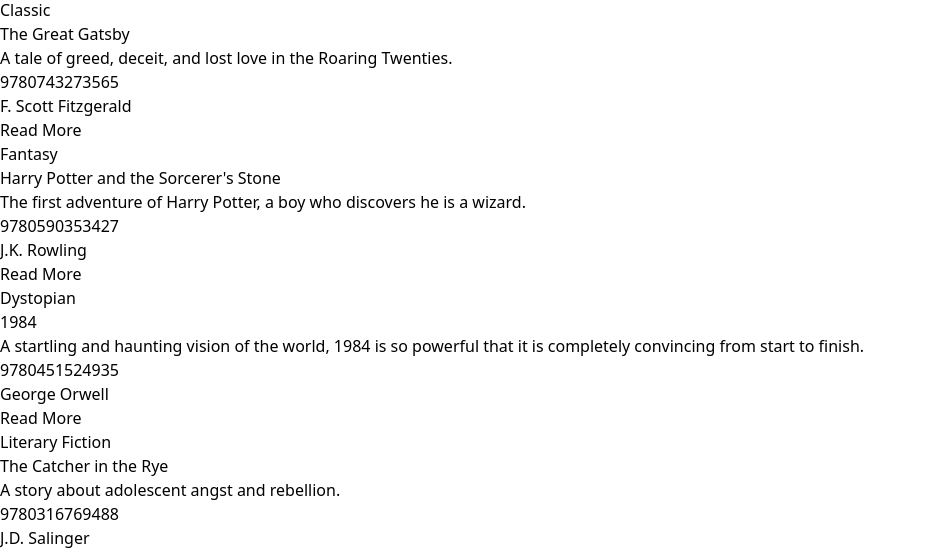
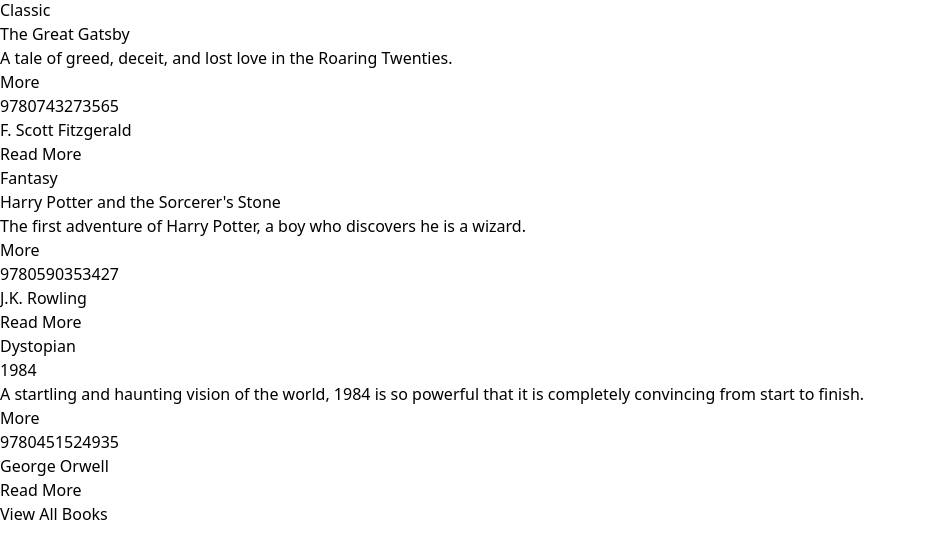
Before and after one commit to martinwinther/read-repo, a React (Vite) app: page / in a window 1280 px wide. Shown: the part 394-948 px from the top of the page, without its empty margins (0-926 px from the left). After the commit the page ends 920 px from the top, so only its background shows below. Built offline with nearby package versions, Linux system fonts and the light colour scheme.

Commit message:
add state

```diff
--- a/src/App.tsx
+++ b/src/App.tsx
@@ -2,6 +2,7 @@
 import Hero from './components/Hero'
 import HomeCards from './components/HomeCards'
 import BookList from './components/BookList'
+import ViewAllBooks from './components/ViewAllBooks'
 
 const App = () => {
   return (
@@ -10,14 +11,7 @@
       <Hero />
       <HomeCards />
       <BookList />
-
-      <section className="m-auto max-w-lg my-10 px-6">
-        <a
-          href="jobs.html"
-          className="block bg-black text-white text-center py-4 px-6 rounded-xl hover:bg-gray-700">
-          View All Books
-        </a>
-      </section>
+      <ViewAllBooks />
     </>
   )
 }
--- a/src/components/Book.tsx
+++ b/src/components/Book.tsx
@@ -1,4 +1,13 @@
+import { useState } from 'react'
 const Book = ({ book }) => {
+  const [showFullDescription, setShowFullDescription] = useState(false)
+
+  let description = book.description.long
+
+  if (!showFullDescription) {
+    description = book.description.short
+  }
+
   return (
     <div className="bg-white rounded-xl shadow-md relative">
       <div className="p-4">
@@ -7,7 +16,13 @@
           <h3 className="text-xl font-bold">{book.title}</h3>
         </div>
 
-        <div className="mb-5">{book.description.short}</div>
+        <div className="mb-5">{description}</div>
+
+        <button
+          onClick={() => setShowFullDescription((prevState) => !prevState)}
+          className="text-indigo-500 mb-5 hover:text-indigo-50">
+          {showFullDescription ? 'less' : 'More'}
+        </button>
 
         <h3 className="text-indigo-500 mb-2">{book.isbn}</h3>
 
--- a/src/components/BookList.tsx
+++ b/src/components/BookList.tsx
@@ -2,6 +2,8 @@
 import Book from './Book'
 
 const BookList = () => {
+  const recentBooks = books.slice(0, 3)
+
   return (
     <section className="bg-blue-50 px-4 py-10">
       <div className="container-xl lg:container m-auto">
@@ -9,7 +11,7 @@
           Browse Books
         </h2>
         <div className="grid grid-cols-1 md:grid-cols-3 gap-6">
-          {books.map((book) => (
+          {recentBooks.map((book) => (
             <Book key={book.id} book={book} />
           ))}
         </div>
--- /dev/null
+++ b/src/components/ViewAllBooks.tsx
@@ -0,0 +1,13 @@
+const ViewAllBooks = () => {
+  return (
+    <section className="m-auto max-w-lg my-10 px-6">
+      <a
+        href="/books"
+        className="block bg-black text-white text-center py-4 px-6 rounded-xl hover:bg-gray-700">
+        View All Books
+      </a>
+    </section>
+  )
+}
+
+export default ViewAllBooks
```
